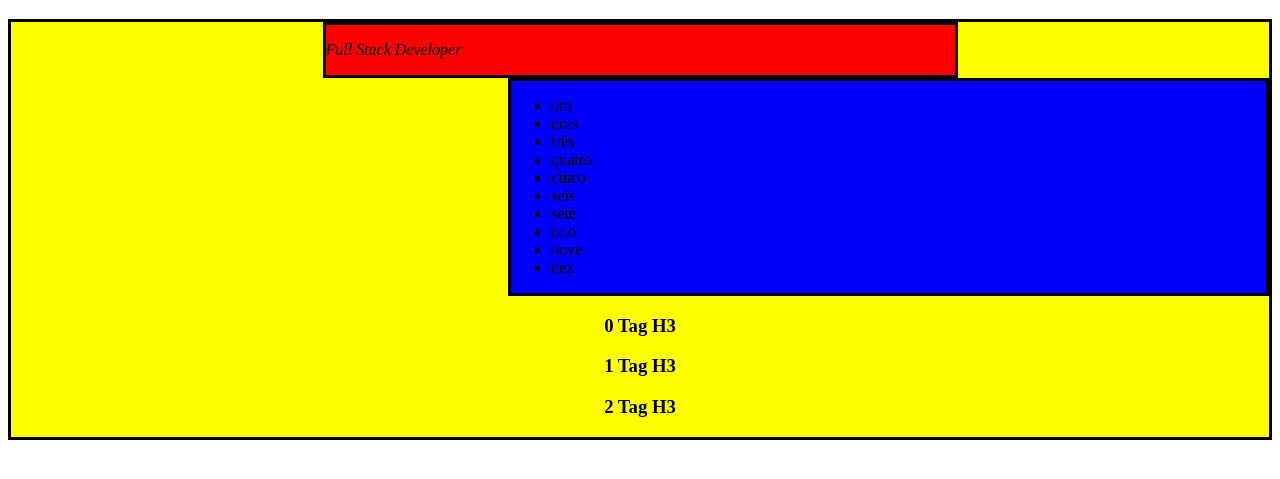
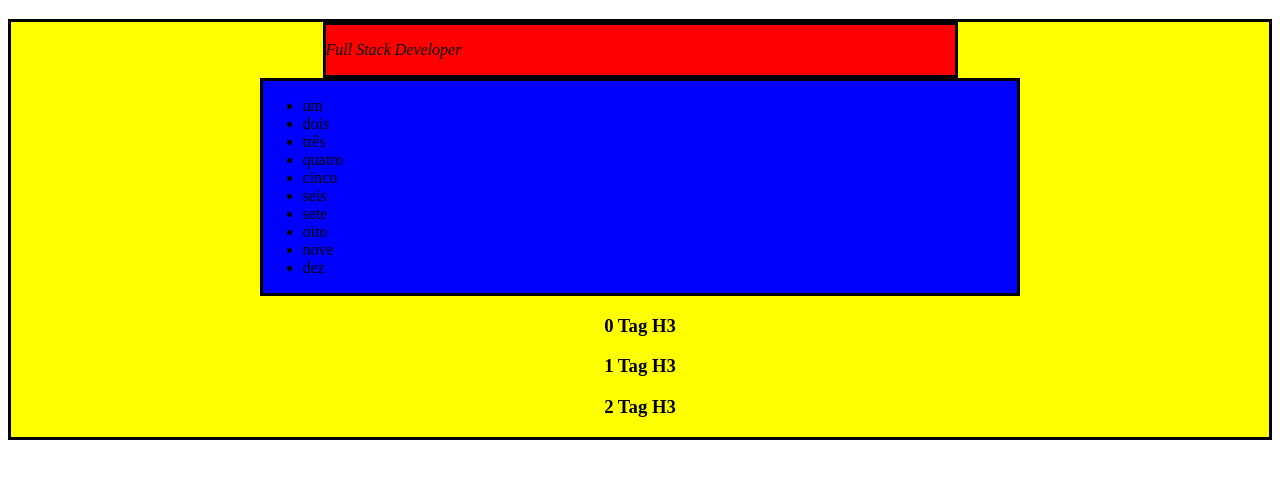
Before and after one commit to dilenio/trybe, a plain HTML site: page exercises/5_2/exercises.html in a window 1280 px wide. Shown: the part 61-540 px from the top of the page. Drawn offline with Linux system fonts and the light colour scheme.

Commit message:
13. Centralize o div criado no passo 6 (aquele que possui a classe right-content). Dica: para centralizar, basta configurar o margin-right: auto do div;

```diff
--- a/exercises/5_2/exercises.html
+++ b/exercises/5_2/exercises.html
@@ -127,6 +127,10 @@
       let divRemove = document.querySelector(".left-content");
       divRemove.remove();
 
+      // 13. Centralize o div criado no passo 6 (aquele que possui a classe right-content). Dica: para centralizar, basta configurar o margin-right: auto do div;
+      let divCenter = document.querySelector("div.right-content");
+      divCenter.style.margin = "auto";
+
 
     </script>
   </body>
```
